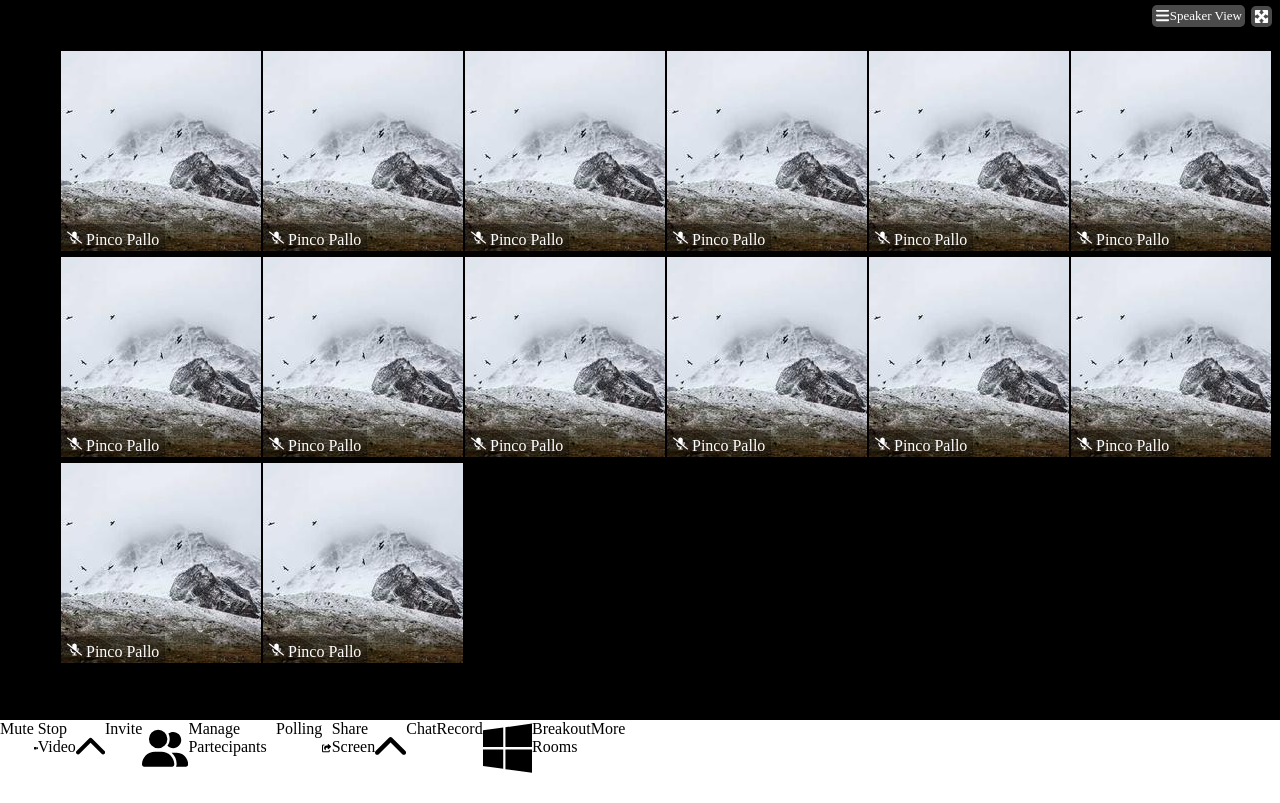
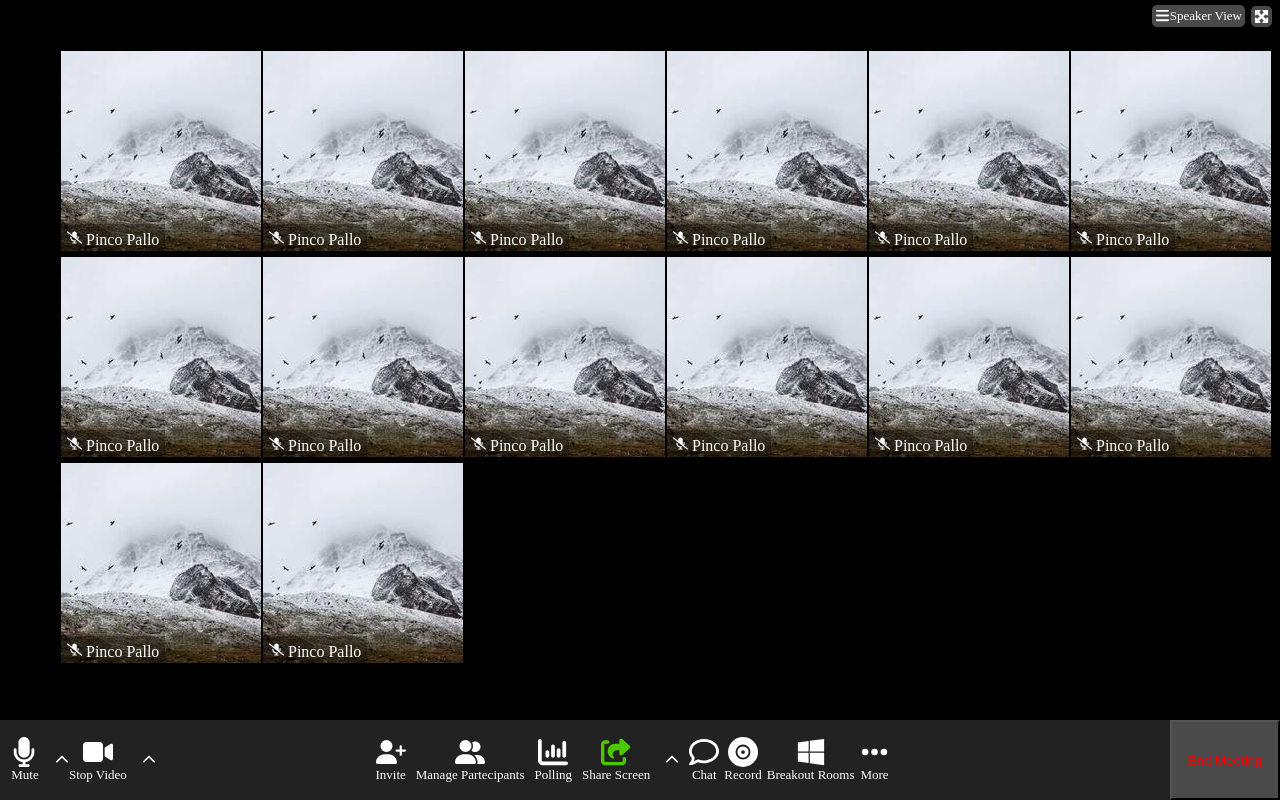
Before and after one commit to nico17022001/html-css-zoom, a plain HTML site: page index.html in a window 1280 px wide. Drawn offline with Linux system fonts and the light colour scheme.

Commit message:
[fine-footer-parte-destra]

```diff
--- a/css/style.css
+++ b/css/style.css
@@ -8,6 +8,24 @@
 .d-flex{
   display: flex;
 }
+
+.aling-center{
+  align-items: center;
+}
+
+.small{
+  width: 14px;
+  height: 14px;
+}
+
+.cursor:hover{
+  cursor: pointer;
+}
+
+.left{
+  margin-left: 15px;
+}
+
 
 /*Elementi*/
 
@@ -85,6 +103,74 @@
   color: white;
 }
 
+.active{
+  fill: #4bc800;
+}
+
 
 
 /*Footer  */
+
+footer{
+  background-color: #222222;
+  height: 80px;
+  justify-content: center;
+  position: relative;
+}
+
+footer-left{
+  width: 24%;
+  height: 80px;
+  position: absolute;
+  left: 10px;
+}
+
+footer-center{
+  width: 50%;
+  height: 80px;
+  justify-content: center;
+}
+
+footer-right{
+  width: 25%;
+  height: 80px;
+  position: absolute;
+  right: 0;
+}
+
+footer svg{
+  width: 30px;
+  height: 30px;
+  fill: #fff
+}
+
+footer-center .svg-box{
+  padding: 5px;
+}
+
+.name-box{
+  flex-direction: column;
+  align-items: center;
+}
+
+.txt{
+  color: white;
+  font-size: small;
+}
+
+.svg-box{
+  align-items: center;
+}
+
+.end-meeting{
+  background-color: #4a4a4a;
+  color: red;
+  position: absolute;
+  right: 0;
+  width: 110px;
+  height: 100%;
+}
+
+.end-meeting:hover{
+  cursor: pointer;
+}
--- a/index.html
+++ b/index.html
@@ -170,8 +170,6 @@
         <svg class="small cursor left" xmlns="http://www.w3.org/2000/svg" viewBox="0 0 448 512"><!--! Font Awesome Pro 6.3.0 by @fontawesome - https://fontawesome.com License - https://fontawesome.com/license (Commercial License) Copyright 2023 Fonticons, Inc. --><path d="M201.4 105.4c12.5-12.5 32.8-12.5 45.3 0l192 192c12.5 12.5 12.5 32.8 0 45.3s-32.8 12.5-45.3 0L224 173.3 54.6 342.6c-12.5 12.5-32.8 12.5-45.3 0s-12.5-32.8 0-45.3l192-192z"/>
         </svg>
       </div>
-
-
     </footer-left>
 
     <footer-center class="d-flex aling-center" >
@@ -230,11 +228,11 @@
           <svg xmlns="http://www.w3.org/2000/svg" viewBox="0 0 448 512"><!--! Font Awesome Pro 6.3.0 by @fontawesome - https://fontawesome.com License - https://fontawesome.com/license (Commercial License) Copyright 2023 Fonticons, Inc. --><path d="M0 256a56 56 0 1 1 112 0A56 56 0 1 1 0 256zm160 0a56 56 0 1 1 112 0 56 56 0 1 1 -112 0zm216-56a56 56 0 1 1 0 112 56 56 0 1 1 0-112z"/></svg>
           <span class="txt">More</span>
         </div>
-
-
     </footer-center>
 
-    <footer-right></footer-right>
+    <footer-right>
+      <button class="end-meeting">End Meeting</button>
+    </footer-right>
   </footer>
 
 </body>
```
